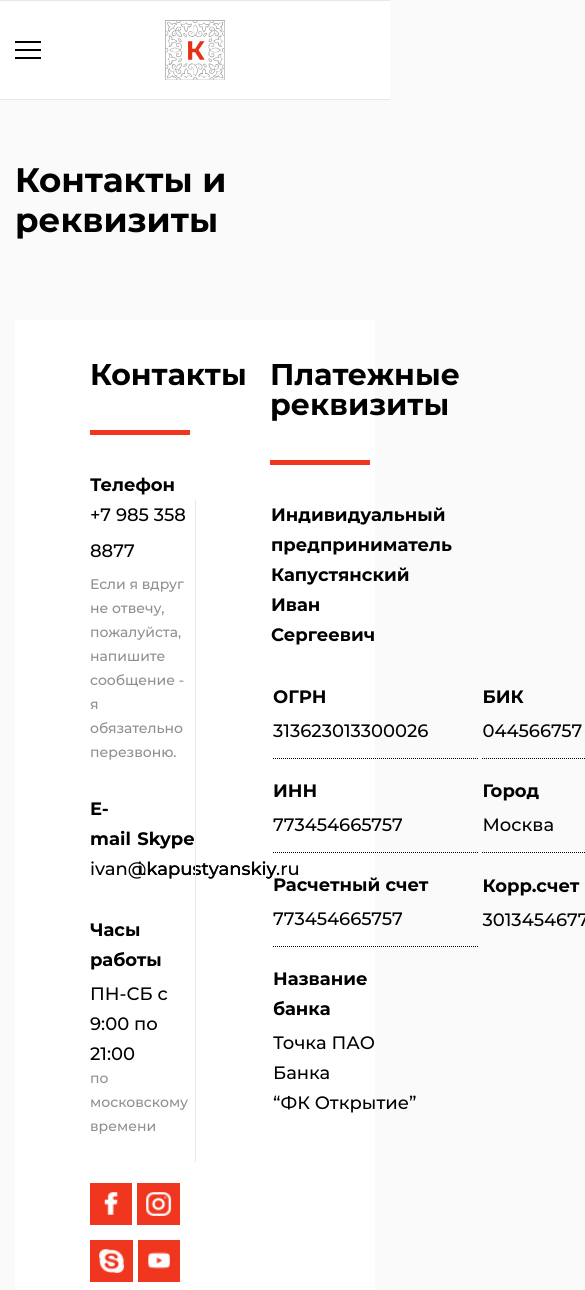
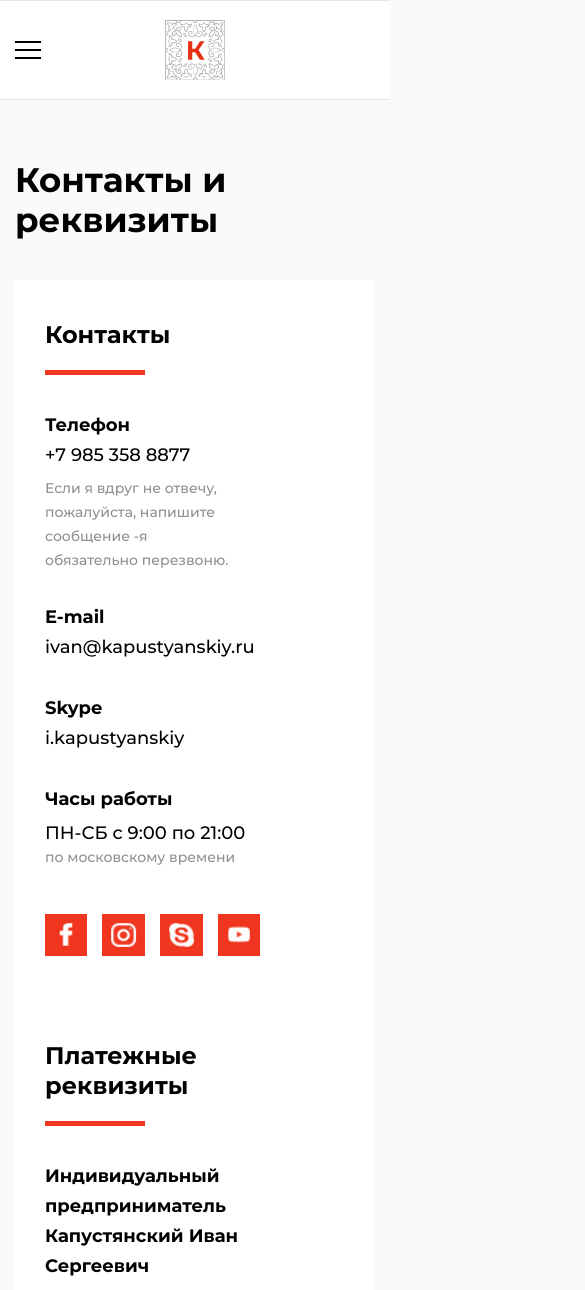
Before and after one commit to smilya/financial_adviser, a website: page pages/contacts.html in a window 390 px wide. Shown: the top 1290 px of the page, 585 px wide, since content can reach past the window. Drawn offline with Linux system fonts and the light colour scheme.

Commit message:
feat: add contacts page adaptivity

```diff
--- /dev/null
+++ b/SCSS/media/contacts.scss
@@ -0,0 +1,121 @@
+@media screen and (max-width: 1350px) {
+  .contacts {
+    margin-bottom: 100px;
+
+    .container {
+      margin-top: -40px;
+      div {
+        padding-bottom: 0px;
+
+        div {
+          h4 {
+            font-size: 24px;
+            margin-bottom: 20px;
+          }
+        }
+      }
+
+      .contacts__contacts {
+        padding-left: 30px;
+
+        p {
+          padding-right: 20%;
+
+          br {
+            display: none;
+          }
+        }
+
+
+        .contacts__oneline {
+          div {
+            display: block;
+
+            &:first-of-type {
+              margin-bottom: 25px;
+            }
+          }
+        }
+
+        .panel__socials {
+          a {
+            margin-right: 15px;
+          }
+        }
+      }
+
+      .contacts__bankDetails {
+        padding-left: 0;
+        padding-right: 30px;
+
+        .border-holder {
+          border-left: none;
+          margin-left: 0;
+          padding-left: 0;
+
+          table {
+            width: 100%;
+            padding-right: 20%;
+
+            tr {
+              display: flex;
+              flex-direction: column;
+
+              td:nth-last-of-type(2) {
+                padding: 0;
+              }
+
+              td.td-bank-name {
+                border-top: 1px dotted black;
+
+                & + td + td {
+                  padding: 0;
+                }
+              }
+            }
+          }
+        }
+      }
+    }
+
+  }
+}
+
+@media screen and (max-width: 1000px) {
+  .contacts .container .contacts__contacts p {
+    padding-right: 10%;
+  }
+  .contacts .container .contacts__bankDetails .border-holder table {
+    padding-right: 10%;
+  }
+}
+
+@media screen and (max-width: 765px) {
+  .contacts {
+    .container {
+      &>div {
+        display: flex;
+        flex-direction: column;
+
+        .contacts__contacts {
+          width: 100%;
+
+          p {
+            padding-right: 40%;
+          }
+        }
+
+        .contacts__bankDetails {
+          width: 100%;
+          padding-right: 30px;
+          padding-left: 30px;
+          margin-top: 70px;
+
+          .border-holder table {
+            padding-right: 0;
+          }
+        }
+      }
+    }
+  }
+}
--- a/SCSS/styles.scss
+++ b/SCSS/styles.scss
@@ -50,3 +50,4 @@
 @import "media/page-title.scss";
 @import "media/who-i-am.scss";
 @import "media/slider.scss";
+@import "media/contacts.scss";
--- a/pages/contacts.html
+++ b/pages/contacts.html
@@ -8,9 +8,12 @@
   <title>Контакты</title>
 </head>
 <body>
+<div class="burgerSubstrat">
     <header></header>
     <menu class="menu--header"></menu>
+</div>
 
+<div class="burgerOpposite">
     <section class="page-title mb-80">
       <div class="container">
         <span><a href="../index.html">Главная</a> &ndash; <span>Контакты</span></span>
@@ -21,7 +24,7 @@
     <section class="contacts">
      <div class="container">
         <div>
-        <div>
+          <div class="contacts__contacts">
             <h4>Контакты</h4>
             <div class="underline"></div>
 
@@ -52,7 +55,7 @@
             </div>
           </div>
 
-        <div>
+          <div class="contacts__bankDetails">
             <h4>Платежные реквизиты</h4>
             <div class="underline"></div>
 
@@ -94,7 +97,7 @@
                   </td>
                 </tr>
                 <tr>
-                <td>
+                  <td class="td-bank-name">
                     <h5>Название банка</h5>
                     <span>Точка ПАО Банка<br>“ФК Открытие”</span>
                   </td>
@@ -112,10 +115,12 @@
     <section class="consultation"></section>
     <menu class="menu--footer"></menu>
     <footer></footer>
+</div>
 </body>
 
 <script src="../js/common-blocks.js"></script>
 <script src="../js/common-interaction.js"></script>
+<script src="../js/burger-menu.js"></script>
 <script src="../js/consultation.js"></script>
 <script>
   let activeMenus = document.querySelectorAll('.menu__contacts');
```
Also changed, not shown: CSS/media/contacts.css (added), CSS/styles.css, 2 other files. Lines whose indentation alone changed are shown as unchanged.
